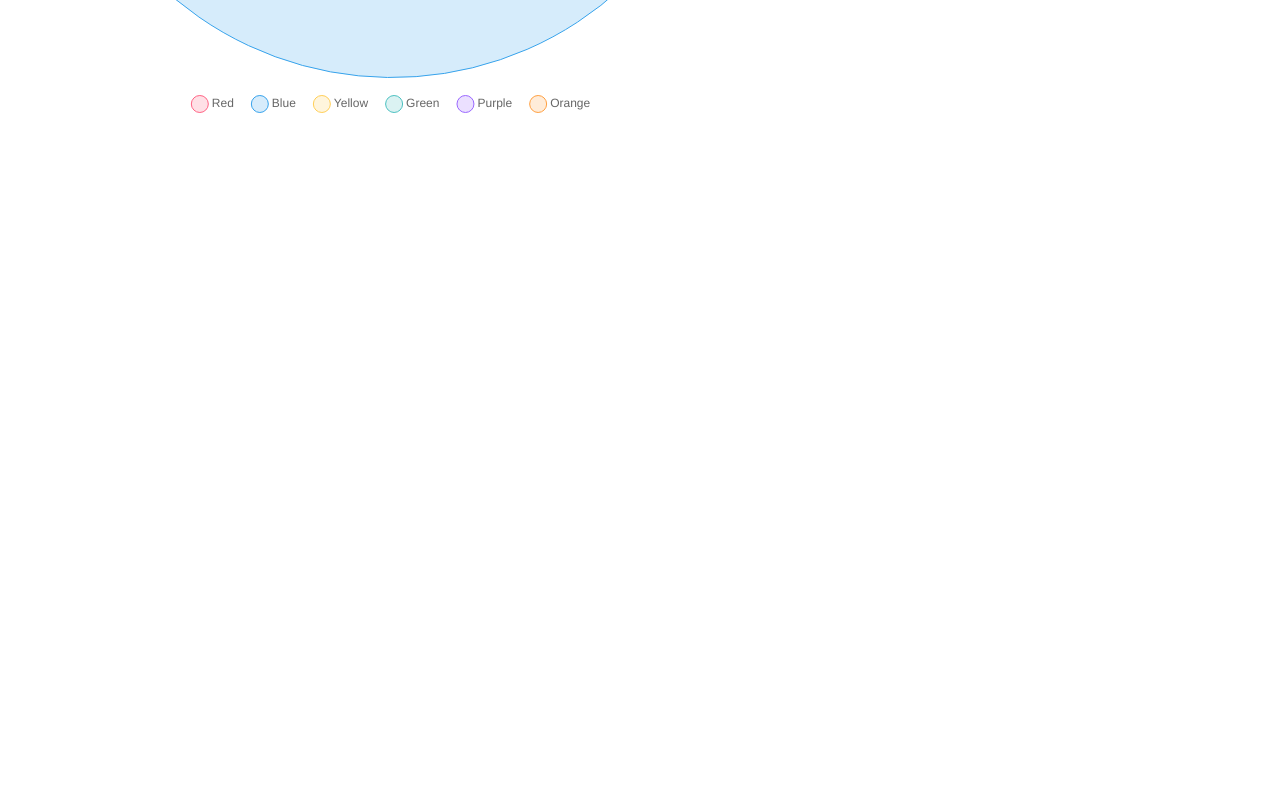
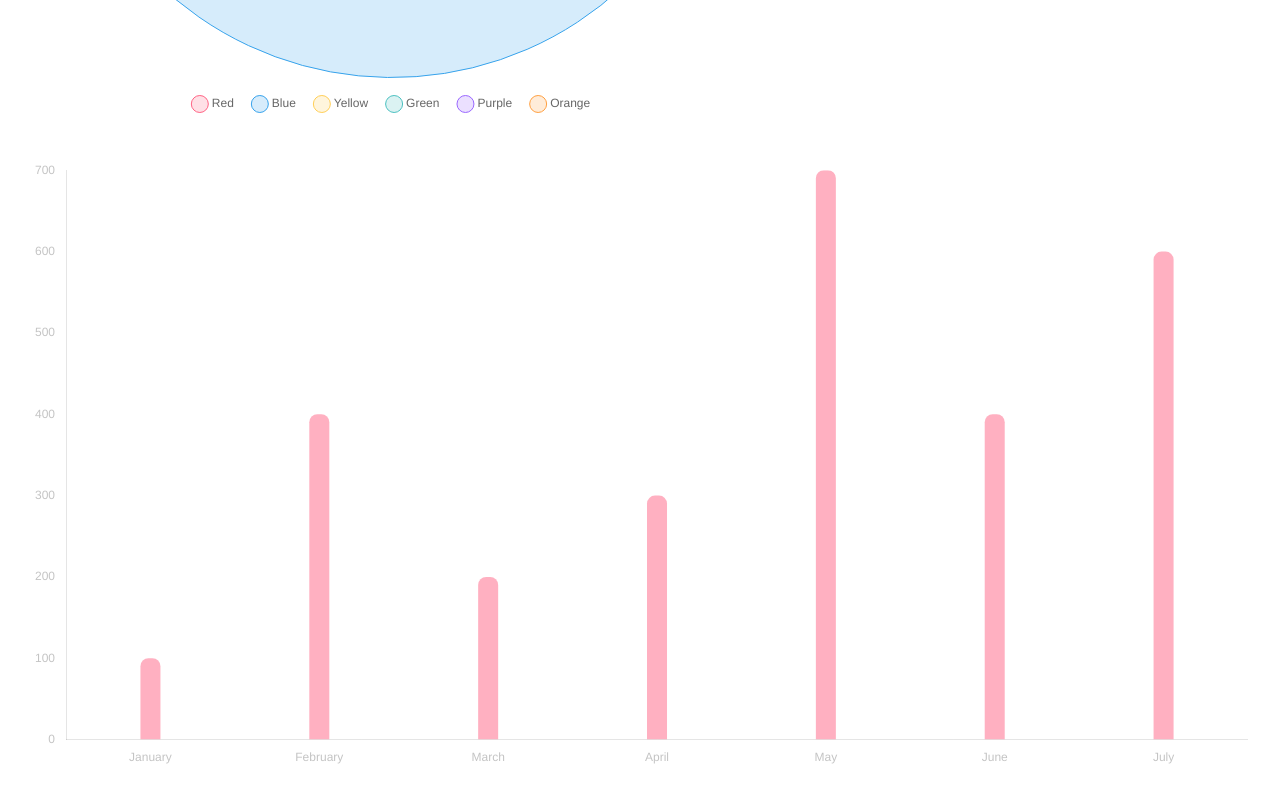
Before and after one commit to radenlarko/Chart-Test, a Next.js app: page / in a window 1280 px wide. Shown: the part 1304-2104 px from the top of the page. Before the commit the page ends 1456 px from the top, so only its background shows below. Built offline with nearby package versions, Linux system fonts and the light colour scheme.

Commit message:
add bar chart

```diff
--- a/components/AreaChart2.tsx
+++ b/components/AreaChart2.tsx
@@ -53,6 +53,9 @@ const options: ChartOptions<"line"> = {
     },
     x: {
       ticks: { color: "#c4c4c4" },
+      grid: {
+        display: false,
+      },
     },
   },
 };
--- /dev/null
+++ b/components/BarChart.tsx
@@ -0,0 +1,73 @@
+import React from "react";
+import {
+  Chart as ChartJS,
+  CategoryScale,
+  LinearScale,
+  BarElement,
+  Title,
+  Tooltip,
+  Legend,
+  ChartOptions,
+  ChartData,
+} from "chart.js";
+import { Bar } from "react-chartjs-2";
+
+ChartJS.register(
+  CategoryScale,
+  LinearScale,
+  BarElement,
+  Title,
+  Tooltip,
+  Legend
+);
+
+const options: ChartOptions<"bar"> = {
+  responsive: true,
+  plugins: {
+    legend: {
+      display: false,
+      position: "top" as const,
+    },
+    title: {
+      display: false,
+      text: "Chart.js Bar Chart",
+    },
+  },
+  interaction: {
+    intersect: false,
+    mode: "index",
+  },
+  scales: {
+    y: {
+      ticks: { color: "#c4c4c4" },
+      grid: {
+        display: false,
+      },
+    },
+    x: {
+      ticks: { color: "#c4c4c4" },
+      grid: {
+        display: false,
+      },
+    },
+  },
+};
+
+const data: ChartData<"bar"> = {
+  labels: ["January", "February", "March", "April", "May", "June", "July"],
+  datasets: [
+    {
+      label: "Dataset 1",
+      data: [100, 400, 200, 300, 700, 400, 600],
+      backgroundColor: "rgba(255, 99, 132, 0.5)",
+      maxBarThickness: 20,
+      borderRadius: 8,
+    },
+  ],
+};
+
+const BarChart = () => {
+  return <Bar options={options} data={data} />;
+};
+
+export default BarChart;
--- a/pages/index.tsx
+++ b/pages/index.tsx
@@ -2,6 +2,7 @@ import Head from "next/head";
 import { Box, Text } from "@chakra-ui/react";
 import AreaChart2 from "@/components/AreaChart2";
 import DonutChart from "@/components/DonutChart";
+import BarChart from "@/components/BarChart";
 
 export default function Home() {
   return (
@@ -16,9 +17,10 @@ export default function Home() {
         <Box maxW={"7xl"} minH={"100vh"} mx="auto" p={{ base: 2, md: 8 }}>
           <Text>Hello World</Text>
           <AreaChart2 />
-          <Box maxW={720} mt={10}>
-          <DonutChart />
+          <Box maxW={720} my={10}>
+            <DonutChart />
           </Box>
+          <BarChart />
         </Box>
       </main>
     </>
```
